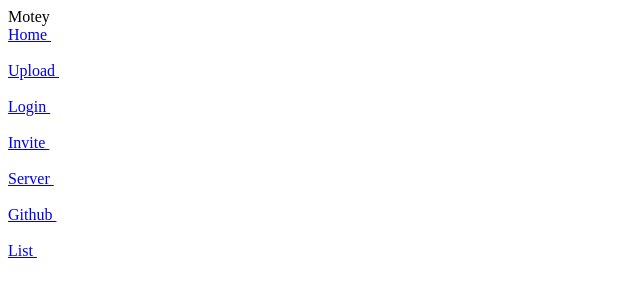
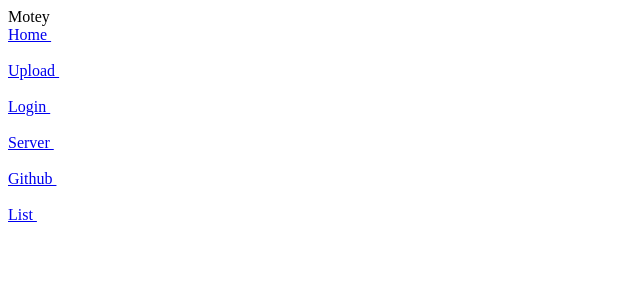
Before and after one commit to mikolajlubiak/motey, a Python web app: template templates/base.html in a window 1280 px wide. Shown: the top 300 px of the page, without its empty margins (0-640 px from the left). Run offline with Jinja, Linux system fonts and the light colour scheme; the template is opened without the code that fills it: most values are stand-ins (such as "Sample title", 1, 10 or a date in 2020).

Commit message:
Remove bot invite link
The additional link in the navbar broke the entire websites layout

```diff
--- a/templates/base.html
+++ b/templates/base.html
@@ -18,8 +18,6 @@
             <br/>
             <a href="/login"><div class="navbar_button">Login <img src="{{ url('static', filename='discord.svg') }}" style="width: 6vh; vertical-align:text-top;"></div></a>
             <br/>
-            <a href="https://discord.com/api/oauth2/authorize?client_id=1108722454353948692&permissions=8&scope=bot" target="_blank"><div class="navbar_button">Invite <img src="{{ url('static', filename='discord.svg') }}" style="width: 6vh; vertical-align:text-top;"></div></a>
-            <br/>
             <a href="https://discord.gg/pq9Jjg5Dfj" target="_blank"><div class="navbar_button">Server <img src="{{ url('static', filename='discord.svg') }}" style="width: 6vh; vertical-align:text-top;"></div></a>
             <br/>
             <a href="https://github.com/Fntoomen/motey" target="_blank"><div class="navbar_button">Github <img src="{{ url('static', filename='github.svg') }}" style="width: 6vh; vertical-align:text-top;"></div></a>
```
